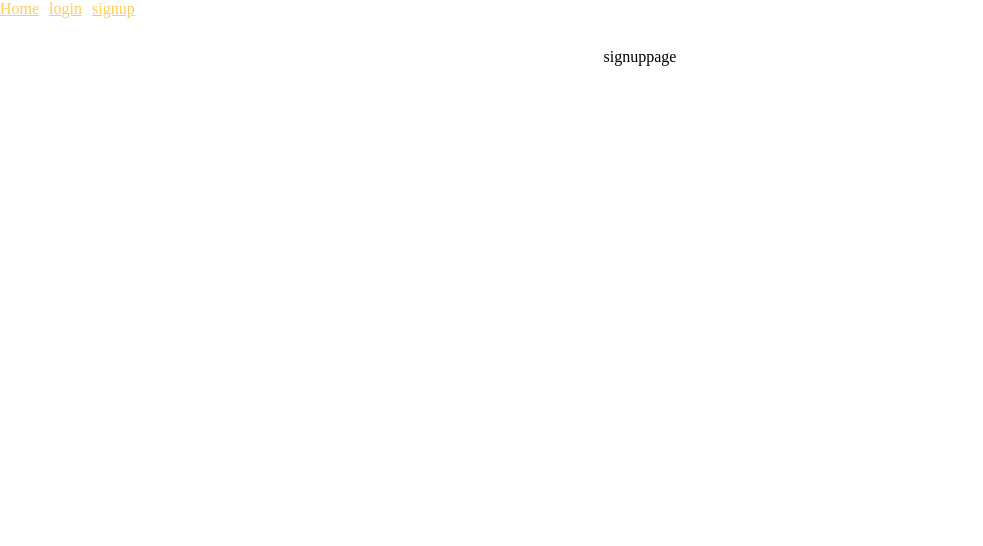
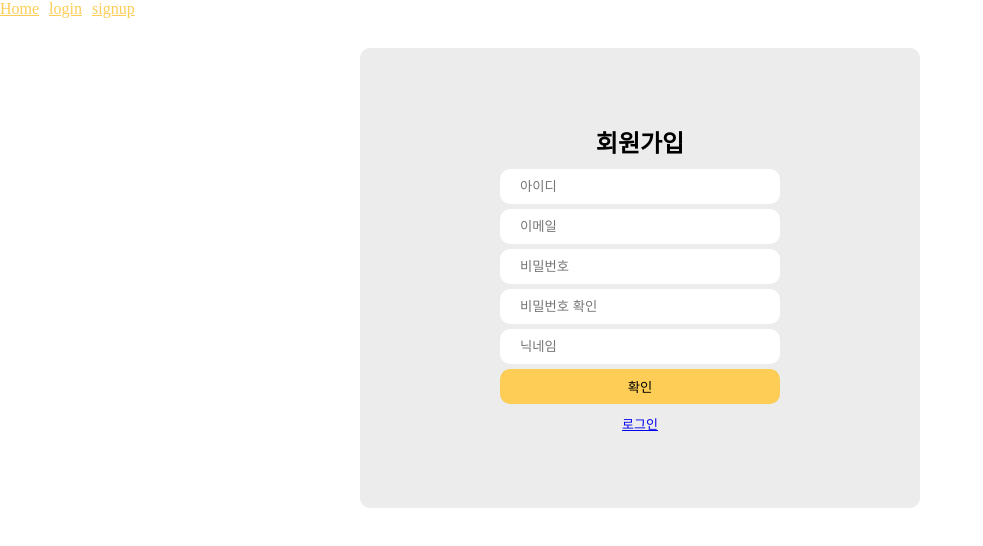
Before and after one commit to MainHackerthonCRUD/Front, a React (Vite) app: page /signup in a window 1280 px wide. Shown: the top 546 px of the page, without its empty margins (0-983 px from the left). Built offline with nearby package versions, Linux system fonts and the light colour scheme.

Commit message:
signup function added

```diff
--- a/src/components/nav.jsx
+++ b/src/components/nav.jsx
@@ -6,6 +6,8 @@ export default function Nav() {
 
   const {isLogined, setIsLogined} = useStore(state => state);
   const navigate = useNavigate();
+
+  let user = sessionStorage.getItem('nickname');
 
   const handleLogout = () => {
     setIsLogined(false);
@@ -28,6 +30,7 @@ export default function Nav() {
       <NavWapper>
           <a href="/">Home</a>
           <a onClick={handleLogout}>logout</a>
+          <p>hello, {user}</p>
       </NavWapper>
     );
   }
--- a/src/pages/loginpage.jsx
+++ b/src/pages/loginpage.jsx
@@ -11,39 +11,49 @@ export default function LoginPage() {
   const [username, setUserName] = useState('');
   const [password, setPassword] = useState('');
 
+  const [isLoading, setIsLoading] = useState(false);
+  const [errorMessage, setErrorMessage] = useState('');
+
   const handleUsernameChange = (e) => {
     setUserName(e.target.value);
   }
   const handlePasswordChange = (e) => {
     setPassword(e.target.value);
   }
-  const loginOK = async () => {
+  const loginOK = async (e) => {
+    e.preventDefault();
+    setIsLoading(true);
+    setErrorMessage('');
 
-    const user = {id: username, pw: password}
+    const user = {username: username, email: '', password: password}
     try {
-      const response = await api.post("/dj/login", user);
-      console(response.data);
+      const response = await api.post("/dj/login/", user);
+      console.log(response.data);
       setIsLogined(true); //로그인 상태관리
       sessionStorage.setItem("access", response.data.access);
-      sessionStorage.setItem("nickname", response.data.user.nickname);
+      sessionStorage.setItem("nickname", response.data.user.username);
       alert('로그인 되었습니다.')
       navigate('/');
       return response.data;
     } catch (error) {
       console.log(error);
-      alert('로그인 실패!')
-      return error;
+      setErrorMessage(error.response?.data?.message || '로그인에 실패했습니다. 다시 시도해 주세요.'+error);
+    } finally {
+      setIsLoading(false);
     }
   }
 
     return (
       <LoginDiv>
       <h2>로그인</h2>
-      <div>
-      <InputBox type="id" name="id" placeholder="아이디" value={username} onChange={handleUsernameChange}/>
-      <InputBox type="password" name="password" placeholder="비밀번호" value={password} onChange={handlePasswordChange}/>
-      </div>
-      <button onClick={loginOK}>확인</button>
+      <form onSubmit={loginOK}>
+        <InputBox id="username" type="text" name="id" placeholder="아이디" value={username} onChange={handleUsernameChange} autoComplete="username"/>
+        <InputBox id="password" type="password" name="password" placeholder="비밀번호" value={password} onChange={handlePasswordChange} autoComplete="current-password"/>
+        <button type="submit" disabled={isLoading}>
+          {isLoading ? '로그인 중...' : '확인'}
+        </button>
+      </form>
+      {errorMessage && <ErrorMessage>{errorMessage}</ErrorMessage>}
       <a href="/signup">회원가입</a>
       </LoginDiv>
     );
@@ -70,7 +80,7 @@ export default function LoginPage() {
       padding: 0 10px;
     }
 
-    div {
+    form {
       display: flex;
       flex-direction: column;
       justify-content: center;
@@ -83,10 +93,15 @@ export default function LoginPage() {
     }
   `;
 
-  const InputBox = styled.input`
+  export const InputBox = styled.input`
     height: 35px;
     width: 260px;
     border-style: none;
     border-radius: 10px;
     padding-left: 20px;
-  `
+  `;
+
+  const ErrorMessage = styled.p`
+    color: red;
+    font-size: 14px;
+  `;
--- a/src/pages/signuppage.jsx
+++ b/src/pages/signuppage.jsx
@@ -1,5 +1,108 @@
+import styled from "styled-components";
+import { useState } from "react";
+import { useNavigate } from "react-router-dom";
+import { InputBox } from "./loginpage";
+import api from "../api";
+
 export default function SignupPage() {
-    return (
-      <p>signuppage</p>
-    );
+  const navigate = useNavigate();
+  const [username, setUsername] = useState('');
+  const [email, setEmail] = useState('');
+  const [password1, setPassword1] = useState('');
+  const [password2, setPassword2] = useState('');
+  const [nickname, setNickname] = useState('');
+
+  const handleUsernameChange = (e) => {
+    setUsername(e.target.value);
   }
+  const handleEmailChange = (e) => {
+    setEmail(e.target.value);
+  }
+  const handlePassword1Change = (e) => {
+    setPassword1(e.target.value);
+  }
+  const handlePassword2Change = (e) => {
+    setPassword2(e.target.value);
+  }
+  const handleNicknameChange = (e) => {
+    setNickname(e.target.value);
+  }
+
+  const signupOK = async (e) => {
+    e.preventDefault();
+
+    const userdata = {
+      username: username,
+      email: email,
+      password1: password1,
+      password2: password2,
+      nickname: nickname
+    }
+    try {
+      const response = await api.post("/dj/registration/", userdata);
+      alert('회원가입 성공');
+      navigate('/login');
+      return response.data;
+    } catch (error) {
+      if (error.response) {
+        console.error('응답 데이터:', error.response.data);
+        console.error('응답 상태 코드:', error.response.status);
+        console.error('응답 헤더:', error.response.headers);
+      } else if (error.request) {
+        console.error('요청:', error.request);
+      } else {
+        console.error('에러 메시지:', error.message);
+      }
+      return error;
+    }
+  }
+
+  return (
+    <SignupDiv>
+      <h2>회원가입</h2>
+      <form onSubmit={signupOK}>
+        <InputBox placeholder="아이디" value={username} name="username" onChange={handleUsernameChange}/>
+        <InputBox placeholder="이메일" type="email" value={email} name="email" onChange={handleEmailChange}/>
+        <InputBox placeholder="비밀번호" type="password" value={password1} name="password1" onChange={handlePassword1Change}/>
+        <InputBox placeholder="비밀번호 확인" type="password" value={password2} name="password2" onChange={handlePassword2Change}/>
+        <InputBox placeholder="닉네임" value={nickname} name="nickname" onChange={handleNicknameChange}/>
+        <button type="submit">확인</button>
+      </form>
+      <a href="/login">로그인</a>
+    </SignupDiv>
+  );
+}
+
+const SignupDiv = styled.div`
+  display: flex;
+  flex-direction: column;
+  justify-content: center;
+  align-items: center;
+  gap: 10px;
+  background-color: #ececec;
+  width: 500px;
+  height: 50%;
+  padding: 30px;
+  border-radius: 10px;
+
+  button {
+    width: 280px;
+    height: 35px;
+    background-color: #FECD55;
+    border-style: none;
+    border-radius: 10px;
+    padding: 0 10px;
+  }
+
+  form {
+    display: flex;
+    flex-direction: column;
+    justify-content: center;
+    align-items: center;
+    gap: 5px;
+  }
+
+  a {
+    font-size: 13px;
+  }
+`;
```
